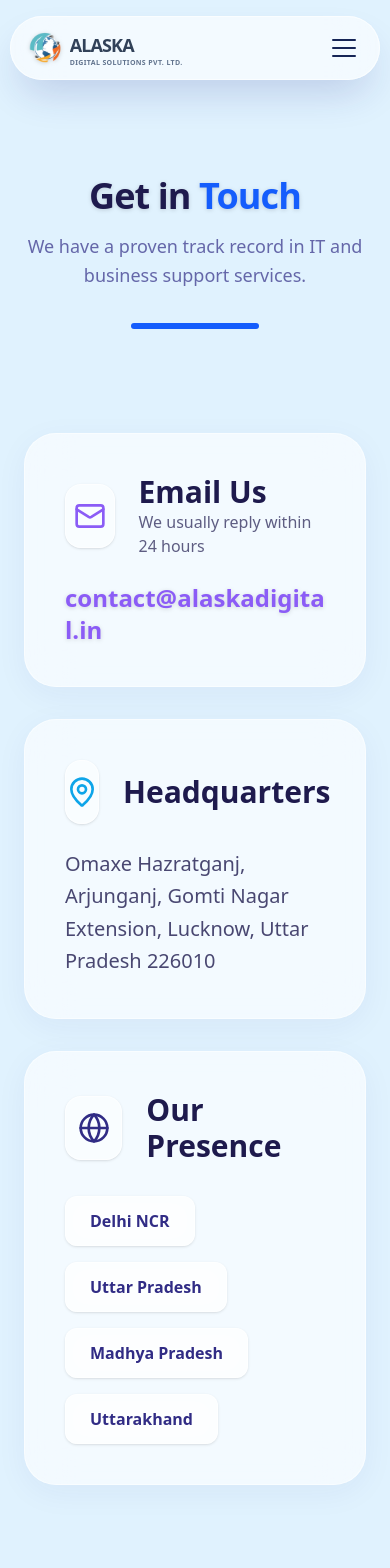
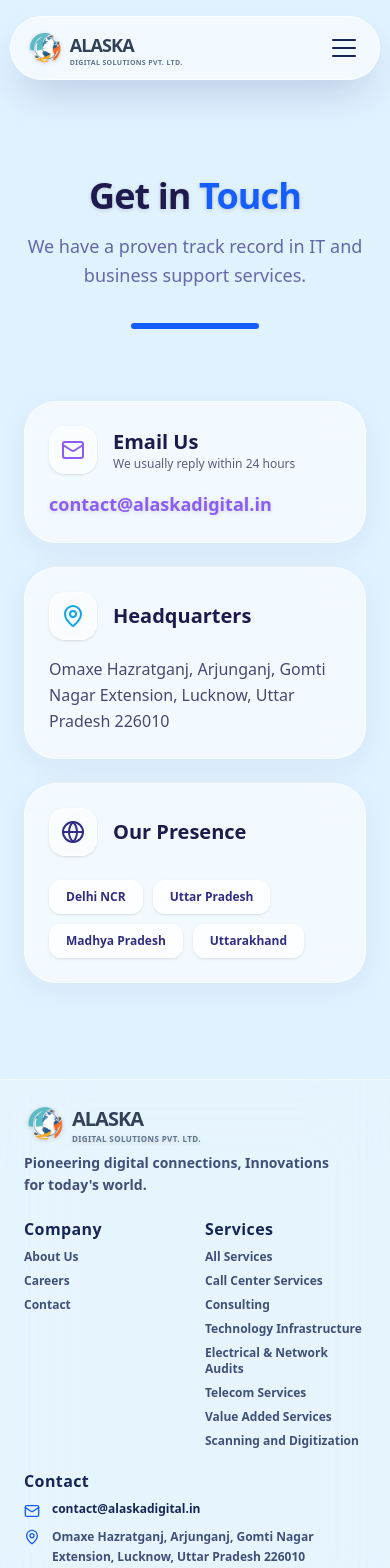
Before and after one commit to ace76765/first-website, a Next.js app: page /contact in a window 390 px wide. Shown: the top 1568 px of the page. Built offline with nearby package versions, Linux system fonts and the light colour scheme.

Commit message:
Optimize Contact/Careers page and mobile navbar links behavior for mobile-first support

```diff
--- a/src/app/careers/page.tsx
+++ b/src/app/careers/page.tsx
@@ -37,14 +37,14 @@ export default function Careers() {
 
       <div className="max-w-7xl mx-auto px-6 mt-16">
 
-        <h2 className="text-4xl font-extrabold mb-10 text-indigo-950 flex items-center justify-center gap-4 drop-shadow-sm">
-          <div className="bg-white/50 border border-white/60 text-accent-violet p-3 rounded-2xl shadow-sm">
-            <Briefcase className="w-8 h-8" />
+        <h2 className="text-2xl sm:text-4xl font-extrabold mb-6 sm:mb-10 text-indigo-950 flex items-center justify-center gap-3 sm:gap-4 drop-shadow-sm">
+          <div className="bg-white/50 border border-white/60 text-accent-violet p-2 sm:p-3 rounded-2xl shadow-sm">
+            <Briefcase className="w-6 h-6 sm:w-8 sm:h-8" />
           </div>
           Current Openings
         </h2>
 
-        <div className="grid grid-cols-1 md:grid-cols-2 gap-8 mb-16">
+        <div className="grid grid-cols-1 md:grid-cols-2 gap-6 sm:gap-8 mb-16">
           {content.careers.openings.map((job, index) => (
             <motion.div
               key={index}
@@ -52,14 +52,14 @@ export default function Careers() {
               whileInView={{ opacity: 1, y: 0 }}
               viewport={{ once: true }}
               transition={{ delay: index * 0.1 }}
-              className="glass-panel glass-panel-hover rounded-[2rem] p-8 transition-all group flex flex-col relative overflow-hidden"
+              className="glass-panel glass-panel-hover rounded-[2rem] p-6 sm:p-8 transition-all group flex flex-col relative overflow-hidden"
             >
-              <h3 className="text-3xl font-bold text-indigo-950 mb-3 relative z-10">{job.title}</h3>
-              <p className="text-indigo-950/60 font-medium text-[15px] leading-relaxed mb-6 relative z-10">
+              <h3 className="text-xl sm:text-3xl font-bold text-indigo-950 mb-2 sm:mb-3 relative z-10">{job.title}</h3>
+              <p className="text-indigo-950/60 font-medium text-xs sm:text-[15px] leading-relaxed mb-4 sm:mb-6 relative z-10">
                 {job.description}
               </p>
               <div className="mt-auto relative z-10">
-                <span className="text-accent-violet font-bold bg-white/60 border border-white/60 px-4 py-2 rounded-xl text-sm shadow-sm inline-block">
+                <span className="text-accent-violet font-bold bg-white/60 border border-white/60 px-3 sm:px-4 py-1.5 sm:py-2 rounded-xl text-xs sm:text-sm shadow-sm inline-block">
                   Experience: {job.experience}
                 </span>
               </div>
--- a/src/app/contact/page.tsx
+++ b/src/app/contact/page.tsx
@@ -36,55 +36,55 @@ export default function Contact() {
         </div>
       </div>
 
-      <div className="max-w-4xl mx-auto px-6 mt-16 flex flex-col gap-12">
+      <div className="max-w-4xl mx-auto px-6 mt-8 sm:mt-16 flex flex-col gap-8 sm:gap-12">
         <motion.div
           initial={{ opacity: 0, y: 20 }}
           whileInView={{ opacity: 1, y: 0 }}
           viewport={{ once: true }}
-          className="space-y-8"
+          className="space-y-6 sm:space-y-8"
         >
           {/* Contact Card */}
-          <div className="glass-panel glass-panel-hover rounded-[2rem] p-10 group transition-all">
-            <div className="flex items-center gap-6 mb-6">
-              <div className="w-16 h-16 bg-white/50 border border-white/60 text-accent-violet rounded-2xl flex items-center justify-center group-hover:bg-gradient-to-br group-hover:from-accent-violet group-hover:to-accent-sky group-hover:text-white group-hover:border-transparent transition-all shadow-sm">
-                <Mail className="w-8 h-8" />
+          <div className="glass-panel glass-panel-hover rounded-[2rem] p-6 sm:p-10 group transition-all">
+            <div className="flex items-center gap-4 sm:gap-6 mb-4 sm:mb-6">
+              <div className="w-12 h-12 sm:w-16 sm:h-16 bg-white/50 border border-white/60 text-accent-violet rounded-2xl flex items-center justify-center group-hover:bg-gradient-to-br group-hover:from-accent-violet group-hover:to-accent-sky group-hover:text-white group-hover:border-transparent transition-all shadow-sm shrink-0">
+                <Mail className="w-6 h-6 sm:w-8 sm:h-8" />
               </div>
               <div>
-                <h3 className="text-3xl font-extrabold text-indigo-950">Email Us</h3>
-                <p className="text-indigo-950/70 font-medium">We usually reply within 24 hours</p>
+                <h3 className="text-xl sm:text-3xl font-extrabold text-indigo-950">Email Us</h3>
+                <p className="text-xs sm:text-base text-indigo-950/70 font-medium">We usually reply within 24 hours</p>
               </div>
             </div>
-            <a href={`mailto:${content.contact.email}`} className="text-2xl font-bold text-accent-violet hover:text-accent-sky break-all drop-shadow-sm">
+            <a href={`mailto:${content.contact.email}`} className="text-lg sm:text-2xl font-bold text-accent-violet hover:text-accent-sky break-all drop-shadow-sm">
               {content.contact.email}
             </a>
           </div>
 
           {/* Location Card */}
-          <div className="glass-panel glass-panel-hover rounded-[2rem] p-10 group transition-all">
-            <div className="flex items-center gap-6 mb-6">
-              <div className="w-16 h-16 bg-white/50 border border-white/60 text-accent-sky rounded-2xl flex items-center justify-center group-hover:bg-gradient-to-br group-hover:from-accent-sky group-hover:to-accent-violet group-hover:text-white group-hover:border-transparent transition-all shadow-sm">
-                <MapPin className="w-8 h-8" />
+          <div className="glass-panel glass-panel-hover rounded-[2rem] p-6 sm:p-10 group transition-all">
+            <div className="flex items-center gap-4 sm:gap-6 mb-4 sm:mb-6">
+              <div className="w-12 h-12 sm:w-16 sm:h-16 bg-white/50 border border-white/60 text-accent-sky rounded-2xl flex items-center justify-center group-hover:bg-gradient-to-br group-hover:from-accent-sky group-hover:to-accent-violet group-hover:text-white group-hover:border-transparent transition-all shadow-sm shrink-0">
+                <MapPin className="w-6 h-6 sm:w-8 sm:h-8" />
               </div>
               <div>
-                <h3 className="text-3xl font-extrabold text-indigo-950">Headquarters</h3>
+                <h3 className="text-xl sm:text-3xl font-extrabold text-indigo-950">Headquarters</h3>
               </div>
             </div>
-            <p className="text-indigo-950/80 leading-relaxed text-xl font-medium">
+            <p className="text-indigo-950/80 leading-relaxed text-base sm:text-xl font-medium">
               {content.contact.address}
             </p>
           </div>
 
           {/* Presence Card */}
-          <div className="glass-panel rounded-[2rem] p-10">
-            <div className="flex items-center gap-6 mb-8">
-              <div className="w-16 h-16 bg-white/50 border border-white/60 text-indigo-900 rounded-2xl flex items-center justify-center shadow-sm">
-                <Globe className="w-8 h-8" />
+          <div className="glass-panel rounded-[2rem] p-6 sm:p-10">
+            <div className="flex items-center gap-4 sm:gap-6 mb-6 sm:mb-8">
+              <div className="w-12 h-12 sm:w-16 sm:h-16 bg-white/50 border border-white/60 text-indigo-900 rounded-2xl flex items-center justify-center shadow-sm shrink-0">
+                <Globe className="w-6 h-6 sm:w-8 sm:h-8" />
               </div>
-              <h3 className="text-3xl font-extrabold text-indigo-950">Our Presence</h3>
+              <h3 className="text-xl sm:text-3xl font-extrabold text-indigo-950">Our Presence</h3>
             </div>
-            <div className="flex flex-wrap gap-4">
+            <div className="flex flex-wrap gap-2.5 sm:gap-4">
               {content.contact.locations.map((loc, i) => (
-                <span key={i} className="px-6 py-3 bg-white/60 border border-white/60 rounded-xl font-bold text-indigo-900 shadow-sm backdrop-blur-md">
+                <span key={i} className="px-4 sm:px-6 py-2 sm:py-3 bg-white/60 border border-white/60 rounded-xl font-bold text-xs sm:text-sm text-indigo-900 shadow-sm backdrop-blur-md">
                   {loc}
                 </span>
               ))}
--- a/src/components/Navbar.tsx
+++ b/src/components/Navbar.tsx
@@ -35,6 +35,14 @@ export default function Navbar() {
       window.scrollTo({ top: 0, behavior: "smooth" });
       setMobileMenuOpen(false);
     }
+  };
+
+  const handleMobileLinkClick = (href: string) => (e: React.MouseEvent<HTMLAnchorElement>) => {
+    if (pathname === href) {
+      e.preventDefault();
+      window.scrollTo({ top: 0, behavior: "smooth" });
+    }
+    setMobileMenuOpen(false);
   };
 
   const closeDropdown = () => setDropdownOpen(false);
@@ -196,10 +204,10 @@ export default function Navbar() {
               {menuOpenedOnPath !== "/" && (
                 <Link href="/" onClick={handleHomeClick} className="border-b border-slate-900/10 pb-2.5 text-lg font-semibold text-blue-950 hover:text-blue-600 transition-colors">Home</Link>
               )}
-              <Link href="/about" className="border-b border-slate-900/10 pb-2.5 text-lg font-semibold text-blue-950 hover:text-blue-600 transition-colors">About</Link>
+              <Link href="/about" onClick={handleMobileLinkClick("/about")} className="border-b border-slate-900/10 pb-2.5 text-lg font-semibold text-blue-950 hover:text-blue-600 transition-colors">About</Link>
 
               <div className="flex flex-col gap-1 border-b border-slate-900/10 pb-2.5">
-                <Link href="/services" className="group flex items-center justify-between text-blue-950/50 hover:text-blue-600 transition-colors uppercase tracking-widest text-[10px] font-bold py-0.5">
+                <Link href="/services" onClick={handleMobileLinkClick("/services")} className="group flex items-center justify-between text-blue-950/50 hover:text-blue-600 transition-colors uppercase tracking-widest text-[10px] font-bold py-0.5">
                   Our Services
                   <div className="w-5 h-5 rounded-full bg-slate-900/5 flex items-center justify-center text-blue-600 group-hover:bg-blue-50 transition-all">
                     <ArrowRight className="w-2.5 h-2.5 group-hover:translate-x-0.5 transition-transform" />
@@ -207,16 +215,16 @@ export default function Navbar() {
                 </Link>
                 <div className="flex flex-col gap-1.5 mt-1 pl-2">
                   {content.services.map((service) => (
-                    <Link key={service.id} href={`/services/${service.id}`} className="text-[15px] font-medium text-slate-700 hover:text-blue-600 transition-colors py-0.5">
+                    <Link key={service.id} href={`/services/${service.id}`} onClick={handleMobileLinkClick(`/services/${service.id}`)} className="text-[15px] font-medium text-slate-700 hover:text-blue-600 transition-colors py-0.5">
                       {service.title}
                     </Link>
                   ))}
                 </div>
               </div>
 
-              <Link href="/careers" className="border-b border-slate-900/10 pb-2.5 text-lg font-semibold text-blue-950 hover:text-blue-600 transition-colors">Careers</Link>
+              <Link href="/careers" onClick={handleMobileLinkClick("/careers")} className="border-b border-slate-900/10 pb-2.5 text-lg font-semibold text-blue-950 hover:text-blue-600 transition-colors">Careers</Link>
 
-              <Link href="/contact" className="mt-2 block w-full py-3.5 text-center bg-gradient-to-r from-sky-400 to-blue-500 text-white font-bold text-[15px] rounded-full shadow-[0_4px_12px_rgba(56,189,248,0.25)] active:scale-95 transition-all">
+              <Link href="/contact" onClick={handleMobileLinkClick("/contact")} className="mt-2 block w-full py-3.5 text-center bg-gradient-to-r from-sky-400 to-blue-500 text-white font-bold text-[15px] rounded-full shadow-[0_4px_12px_rgba(56,189,248,0.25)] active:scale-95 transition-all">
                 Contact Sales
               </Link>
             </div>
```
